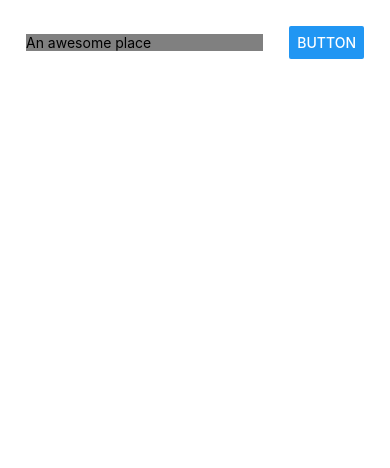
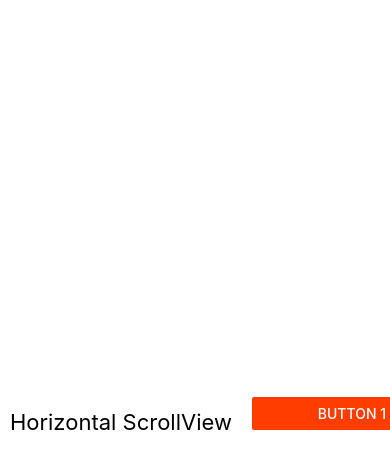
Before and after one commit to HimanshuTakshak2000/react-native-learn-from-tutorial_point, a React Native app: screen / in a window 390 px wide. Shown: the top 468 px of the page. Built offline with nearby package versions, Linux system fonts and the light colour scheme.

Commit message:
React Native View from tutorial pointScrollView

```diff
--- a/App.tsx
+++ b/App.tsx
@@ -1,167 +1,147 @@
-// Flexbox Positioning -->
+// ScrollView --> The ScrollView is a generic scrollable container, which scrolls multiple child components and views inside it. In the ScrollView, we can scroll the components in both direction vertically and horizontally. By default, the ScrollView container scrolls its components and views in vertical. To scroll its components in horizontal, it uses the props horizontal: true (default, horizontal: false).
+
 
 // // Example - 1
-// import React, { Component } from "react";
-// import { StyleSheet, TextInput, View , Button, Alert } from "react-native";
+// // Vertical Scroll View
 
-// export default class App extends Component {
+// import React, { Component } from 'react';
+// import { ScrollView, Text, Button, Alert } from 'react-native';
 
-//     state = {
-//         placeName: "",
-//     };
-
-//     placeNameChangedHandler = (val: any) => {
-//         this.setState({
-//             placeName: val
-//         });
-//     };
-
-//     placeSubmitHandler = () => {
-//         Alert.alert("button clicked")  ;
-//     };
+// export default class ScrolledViewExample extends Component {
+//     onPressButton() {
+//         Alert.alert('You clicked the button!')
+//     }
 
 //     render() {
 //         return (
-//             <View style={styles.container}>
-//                 <TextInput
-//                         placeholder="An awesome place"
-//                         onChangeText={this.placeNameChangedHandler}
-//                 />
-//                 <Button
-//                         title="Button"
-//                         onPress={this.placeSubmitHandler}
-//                 />
-//             </View>
+//             <ScrollView style={{padding:15}}>
+//                 <Text style={{fontSize:20}}>Scroll me plz</Text>
+//                 <Button title={'Button 1'} onPress={this.onPressButton} />
+//                 <Text style={{fontSize:20}}>React Native Example of ScrollView</Text>
+//                 <Button title={'Button 2'} onPress={this.onPressButton}/>
+//                 <Text style={{fontSize:20}}>React Native ScrollView Example</Text>
+//                 <Button title={'Button 3'} onPress={this.onPressButton}/>
+//                 <Text style={{fontSize:20}}>If you like</Text>
+//                 <Button title={'Button 4'} onPress={this.onPressButton}/>
+//                 <Text style={{fontSize:20}}>Scrolling down</Text>
+//                 <Button title={'Button 5'} onPress={this.onPressButton}/>
+//                 <Text style={{fontSize:20}}>Scrolling down</Text>
+//                 <Button title={'Button 6'} onPress={this.onPressButton}/>
+//                 <Text style={{fontSize:20}}>What's the best</Text>
+//                 <Button title={'Button 7'} onPress={this.onPressButton}/>
+//                 <Text style={{fontSize:20}}>What's the best</Text>
+//                 <Button title={'Button 8'} onPress={this.onPressButton}/>
+//                 <Text style={{fontSize:20}}>Framework around?</Text>
+//                 <Button title={'Button 9'} onPress={this.onPressButton}/>
+//                 <Text style={{fontSize:20}}>Framework around?</Text>
+//                 <Button title={'Button 10'} onPress={this.onPressButton}/>
+//                 <Text style={{fontSize:20}}>React Native</Text>
+//                 <Button title={'Button 11'} onPress={this.onPressButton}/>
+//                 <Text style={{fontSize:20}}>Scroll me plz</Text>
+//                 <Button title={'Button 12'} onPress={this.onPressButton} />
+//                 <Text style={{fontSize:20}}>Scroll me plz</Text>
+//                 <Button title={'Button 13'} onPress={this.onPressButton}/>
+//                 <Text style={{fontSize:20}}>If you like</Text>
+//                 <Button title={'Button 14'} onPress={this.onPressButton}/>
+//                 <Text style={{fontSize:20}}>If you like</Text>
+//                 <Button title={'Button 15'} onPress={this.onPressButton}/>
+//                 <Text style={{fontSize:20}}>Scrolling down</Text>
+//                 <Button title={'Button 16'} onPress={this.onPressButton}/>
+//             </ScrollView>
 //         );
 //     }
 // }
 
-// const styles = StyleSheet.create({
-//     container: {
-//         flex: 1,
-//         padding: 26,
-//         justifyContent: "flex-start"
-//     }
-// });
 
 // ============================================================== //
 
 
-// // Example - 2
-// import React, { Component } from "react";
-// import { StyleSheet, View, TextInput, Button, Alert } from "react-native";
+// Example - 2
+// Horizontal ScrollView - The horizontal ScrollView scrolls the components and views from left to right. It will be implemented by setting the props horizontal to true (horizontal={true}).
 
-// export default class App extends Component {
-//     state = {
-//         placeName: "",
-//     };
+import React, { Component } from 'react';
+import { ScrollView, View, Text, Button, StyleSheet, Alert } from 'react-native';
 
-//     placeNameChangedHandler = (val: any) => {
-//         this.setState({
-//             placeName: val
-//         });
-//     };
+export default class ScrolledViewExample extends Component {
+    onPressButton() {
+        Alert.alert('You clicked the button!')
+    }
 
-//     placeSubmitHandler = () => {
-//         Alert.alert("button clicked")
-//     };
+    render() {
+        return (
+            <ScrollView  horizontal={true} style={styles.container} contentContainerStyle={styles.scrollViewContainer}>
+                <Text style={{fontSize:22, padding: 10}}>Horizontal ScrollView</Text>
 
-//     render() {
-//         return (
-//             <View style={styles.container}>
-//                 <View style={styles.innerContainer}>
-//                     <TextInput
-//                             placeholder="An awesome place"
-//                             onChangeText={this.placeNameChangedHandler}
-//                     />
-//                     <Button
-//                             title="Button"
-//                             onPress={this.placeSubmitHandler}
-//                     />
-//                 </View>
-//             </View>
-//         );
-//     }
-// }
+                <View style={[{ width: 220,height: 70,padding: 10 }]}>
+                    <Button
+                        onPress={this.onPressButton}
+                        title="Button 1"
+                        color="#FF3D00"
+                    />
+                </View>
 
-// const styles = StyleSheet.create({
-//     container: {
-//         flex: 1,
-//         padding: 26,
-//         justifyContent: "flex-start"
-//     },
+                <Text style={{fontSize:22, padding: 10}}>javatpoint</Text>
+                <View style={[{ width: 220,height: 70,padding: 10 }]}>
+                    <Button
+                        onPress={this.onPressButton}
+                        title="Button 2"
+                        color="#3D00FF"
+                    />
+                </View>
 
-//     innerContainer:{
-//         flex: 1,
-//         flexDirection: "row"
-//     }
-// });
+                <Text style={{fontSize:22, padding: 10}}>React Native ScrollView Example</Text>
+                <View style={[{ width: 220,height: 70,padding: 10 }]}>
+                    <Button
+                        onPress={this.onPressButton}
+                        title="Button 3"
+                        color="#FFFF3D"
+                    />
+                </View>
 
-// // Note :- The flex: 1 for inner View occupy full space which does not look good as the TextInput and Button occupy all space from top to bottom.
+                <Text style={{fontSize:22, padding: 10}}>If you like</Text>
+                <View style={[{ width: 220,height: 70,padding: 10 }]}>
+                    <Button
+                        onPress={this.onPressButton}
+                        title="Button 4"
+                        color="#FF3DFF"
+                    />
+                </View>
 
+                <Text style={{fontSize:22, padding: 10}}>Scrolling horizontal</Text>
+                <View style={[{ width: 220,height: 70,padding: 10 }]}>
+                    <Button
+                        onPress={this.onPressButton}
+                        title="Button 5"
+                        color="#3DFF00"
+                    />
+                </View>
+            </ScrollView>
+        );
+    }
+}
+
+const styles = StyleSheet.create({
+    container:{
+        flex: 1,
+    },
+
+    scrollViewContainer:{
+        alignItems:'center'
+    },
+
+    buttonStyle:{
+        height: 50,
+        width: 70,
+    }
+})
+
+// Note - If we want to align item and justifyContent then we have to use contentContainerStyle prop to write these propperty inside this prop.
 
 // ============================================================== //
 
 
 // Example - 3
 
-import React, { Component } from "react";
-import { StyleSheet, View, TextInput, Button, Alert } from "react-native";
-
-export default class App extends Component {
-    state = {
-        placeName: "",
-    };
-
-    placeNameChangedHandler = (val : any) => {
-        this.setState({
-            placeName: val
-        });
-    };
-
-    placeSubmitHandler = () => {
-        Alert.alert("button clicked")
-    };
-
-    render() {
-        return (
-            <View style={styles.container}>
-                <View style={styles.innerContainer}>
-                    <TextInput
-                            placeholder="An awesome place"
-                            onChangeText={this.placeNameChangedHandler}
-                            style={styles.textStyle}
-                    />
-                    <Button
-                            title="Button"
-                            onPress={this.placeSubmitHandler}
-                    />
-                </View>
-            </View>
-        );
-    }
-}
-
-const styles = StyleSheet.create({
-    container: {
-        flex: 1,
-        padding: 26,
-        backgroundColor: "#fff",
-        justifyContent: "flex-start"
-    },
-    innerContainer:{
-        flexDirection: "row",
-        justifyContent: "space-between",
-        alignItems: "center"
-    },
-    textStyle:{
-        width: "70%",
-        backgroundColor: "gray",
-    },
-    buttonStyle:{
-        width: "30%",
-    }
-});
 
 
 // ============================================================== //
```
